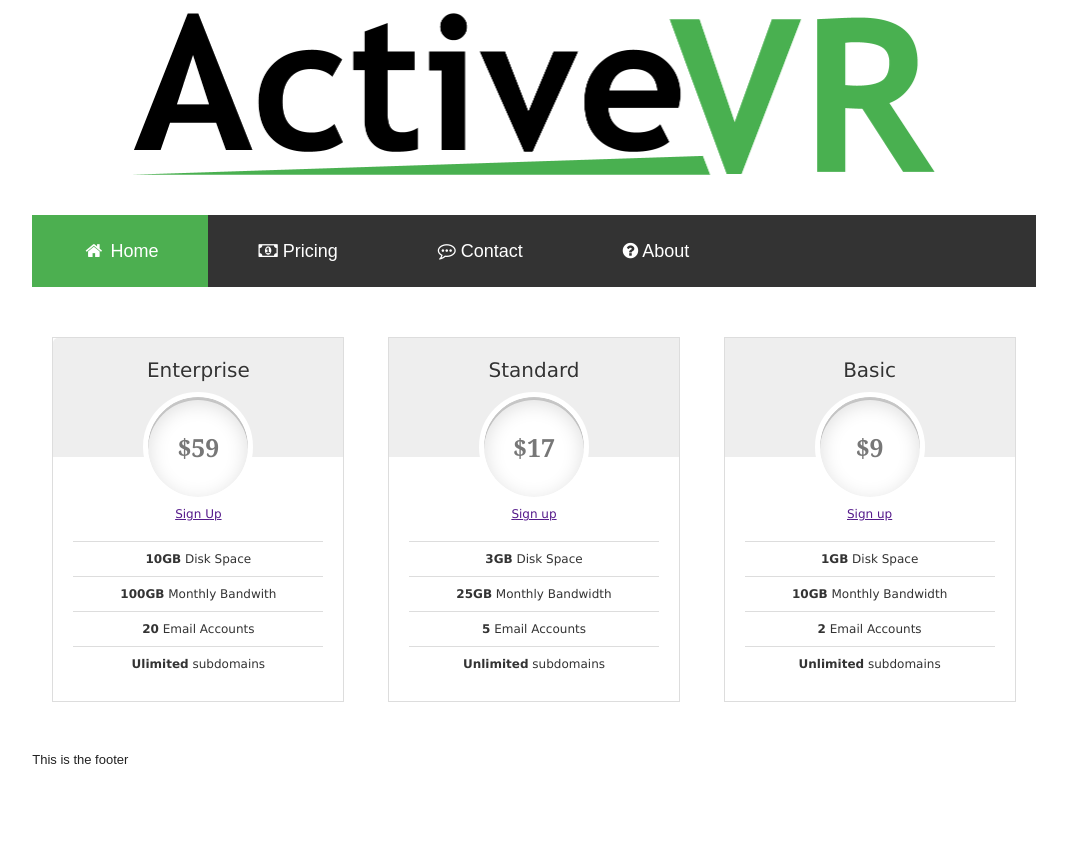
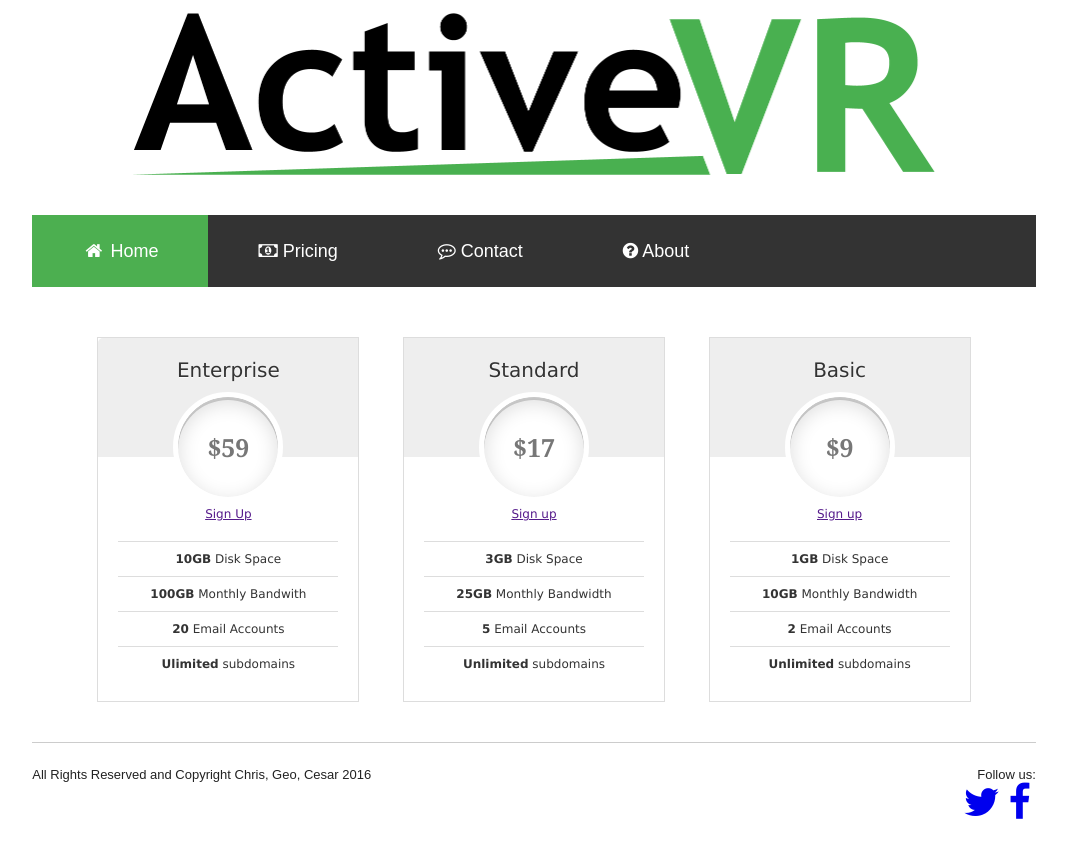
Before and after one commit to iAmXquisite/iamxquisite.github.io, a plain HTML site: page index.html in a window 1280 px wide. Shown: the whole page, without its empty margins (106-1173 px from the left). Before the commit the page ends 800 px from the top, so only its background shows below. Drawn offline with Linux system fonts and the light colour scheme.

Commit message:
Added Footer Area

```diff
--- a/css/style.css
+++ b/css/style.css
@@ -27,7 +27,9 @@ body {
 .active {
 	background-color: #4CAF50;
 }
-
+.icon-space {
+	margin: 0 5px 0 0;
+}
 /* PRICING TABLE STARTS HERE */
 
 #pricing-table {
@@ -42,7 +44,7 @@ body {
 	border: 1px solid #DDD;
 	color: #333;
 	padding: 20px;
-	width: 250px;
+	width: 220px;
 	display: inline-block;
 	margin: 20px;
 }
@@ -169,6 +171,7 @@ img, object, embed, video {
 	clear: both;
 	float: left;
 	margin-left: 0;
+	margin-bottom: 5%;
 	width: 100%;
 	display: block;
 }
--- a/index.html
+++ b/index.html
@@ -15,12 +15,10 @@
    		  <img src="images/logo.png" width="80%" align="middle">
       	</div>
 		<div id="navigation" class="navigation">
-            <ul class="myclass">
+            <ul>
                 <li><a href="default.asp" class="active"><i class="fa fa-home fa-fw" aria-hidden="true"></i> Home</a></li>
-                <li><a href="news.asp"><i class="fa fa-money" aria-hidden="true"></i>
- Pricing</a></li>
-                <li><a href="contact.asp"><i class="fa fa-commenting-o" aria-hidden="true"></i>
- Contact</a></li>
+                <li><a href="news.asp"><i class="fa fa-money" aria-hidden="true"></i> Pricing</a></li>
+                <li><a href="contact.asp"><i class="fa fa-commenting-o" aria-hidden="true"></i> Contact</a></li>
                 <li><a href="about.asp"><i class="fa fa-question-circle" aria-hidden="true"></i> About</a></li>
             </ul>
     	</div>
@@ -57,7 +55,17 @@
                     </ul>
                 </div>
             </div>
-		<div id="footer">This is the footer</div>
+            <hr>
+        </div>
+        <div id="footer">
+            <div style="float: right; width: 25%; text-align: right">
+                Follow us: <br> <a href="#"><i class="fa fa-twitter fa-3x icon-space" aria-hidden="true"></i></a>
+                <a href="#"><i class="fa fa-facebook fa-3x icon-space" aria-hidden="true"></i></a>
+            </div>
+            <div style="float: left; width: 75%;">
+                All Rights Reserved and Copyright Chris, Geo, Cesar 2016
+            </div>
+        </div>
     </div>
 </body>
 </html>
```
